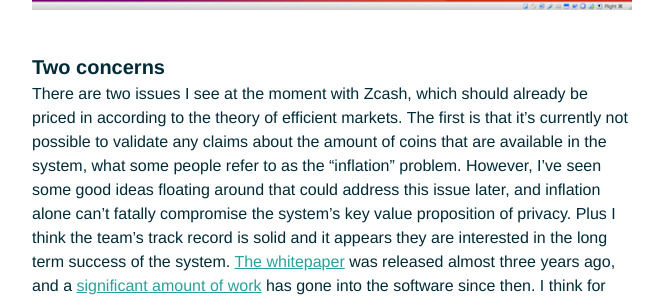
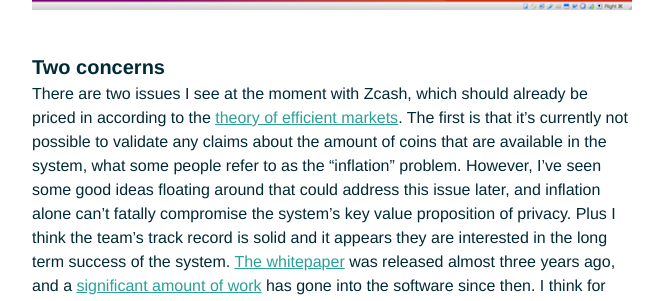
Before and after one commit to rusticbison/website, a Jekyll site: the page built from _posts/2016-11-01-Zcash-Begins.md, in a window 1280 px wide. Shown: the part 597-898 px from the top of the page, without its empty margins (308-971 px from the left). Built offline with Jekyll 4.4.1, drawn with Linux system fonts in a browser that asks for light colours; part of the change alters nothing that is shown.

```diff
--- a/_posts/2016-11-01-Zcash-Begins.md
+++ b/_posts/2016-11-01-Zcash-Begins.md
@@ -9,7 +9,7 @@ I've been watching the Zcash project for some time, and decided to get involved
 
 # Two concerns
 
-There are two issues I see at the moment with Zcash, which should already be priced in according to the theory of efficient markets. The first is that it's currently not possible to validate any claims about the amount of coins that are available in the system, what some people refer to as the "inflation" problem. However, I've seen some good ideas floating around that could address this issue later, and inflation alone can't fatally compromise the system's key value proposition of privacy. Plus I think the team's track record is solid and it appears they are interested in the long term success of the system. [The whitepaper](http://zerocash-project.org/media/pdf/zerocash-extended-20140518.pdf) was released almost three years ago, and a [significant amount of work](https://github.com/zcash/zcash) has gone into the software since then. I think for the developers this is hardly an altcoin pump and dump scheme.
+There are two issues I see at the moment with Zcash, which should already be priced in according to the [theory of efficient markets](https://www.chicagobooth.edu/ideas/efficientMarket.aspx). The first is that it's currently not possible to validate any claims about the amount of coins that are available in the system, what some people refer to as the "inflation" problem. However, I've seen some good ideas floating around that could address this issue later, and inflation alone can't fatally compromise the system's key value proposition of privacy. Plus I think the team's track record is solid and it appears they are interested in the long term success of the system. [The whitepaper](http://zerocash-project.org/media/pdf/zerocash-extended-20140518.pdf) was released almost three years ago, and a [significant amount of work](https://github.com/zcash/zcash) has gone into the software since then. I think for the developers this is hardly an altcoin pump and dump scheme.
 
 The second big concern is the probability that the system just doesn't do what it's supposed to do, e.g. maintain total privacy. This could be due to a bug in the software or a flaw in the concept. Bugs might be relatively easy to fix, but if the concept is flawed then the Zcash project comes to an end and the value drops to zero. At this point Zcash users would flow back into Bitcoin, which has a broader and more mature network. Bitcoin's lack of privacy is also more socially acceptable, for reasons that won't be addressed at the moment.
 
```
